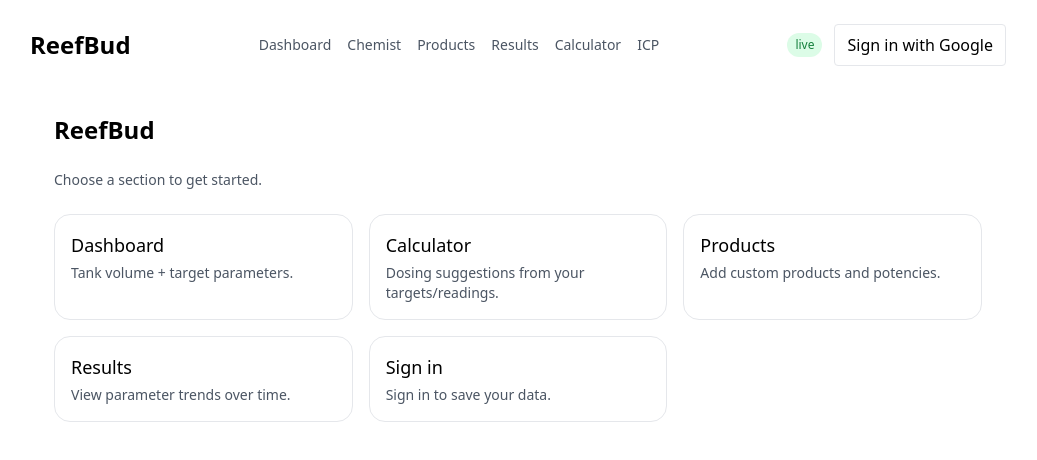
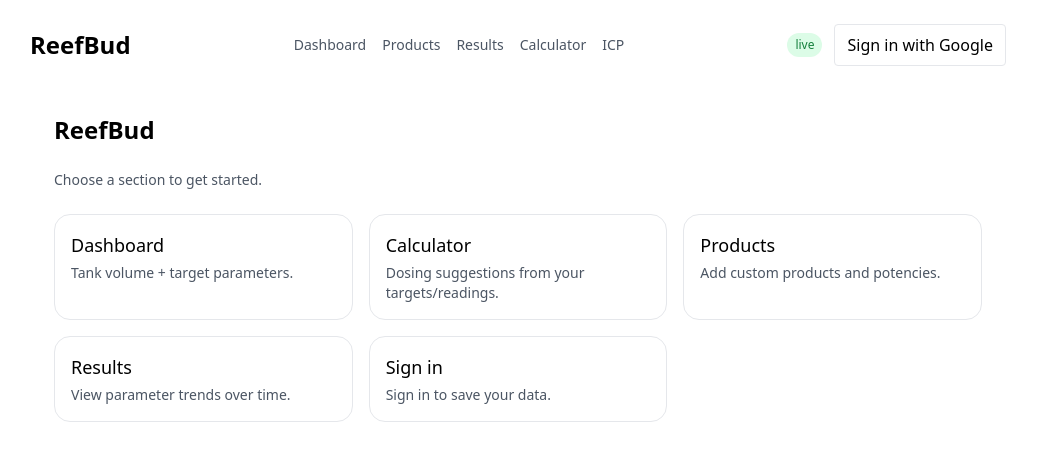
Before and after one commit to ReefBud/reefbud, a Next.js app: page / in a window 1280 px wide. Shown: the top 460 px of the page, without its empty margins (122-1159 px from the left). Built offline with nearby package versions, Linux system fonts and the light colour scheme; no server answers.

Commit message:
removed chemist

```diff
--- a/app/chemist/page.tsx
+++ /dev/null
@@ -1,8 +0,0 @@
-import { notFound } from 'next/navigation';
-
-export const dynamic = 'force-static';
-
-/** Chemist tab is removed. */
-export default function Page() {
-  notFound();
-}
--- a/app/layout.tsx
+++ b/app/layout.tsx
@@ -12,7 +12,6 @@
         <Link href="/" className="text-2xl font-semibold">ReefBud</Link>
         <nav className="text-sm text-gray-600 space-x-4">
           <Link href="/dashboard">Dashboard</Link>
-          <Link href="/chemist">Chemist</Link>
           <Link href="/products">Products</Link>
           <Link href="/results">Results</Link>
           <Link href="/calculator">Calculator</Link>
```
